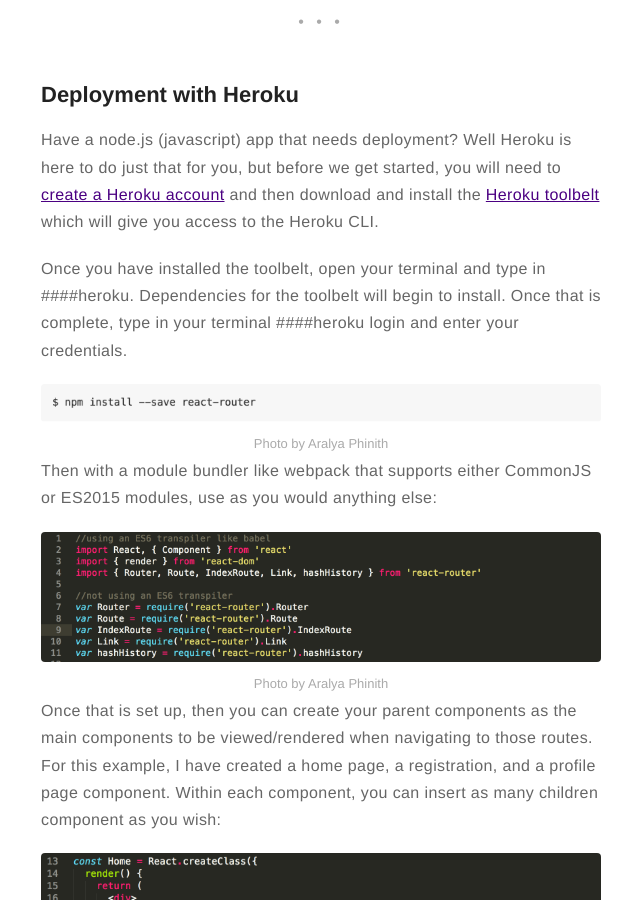
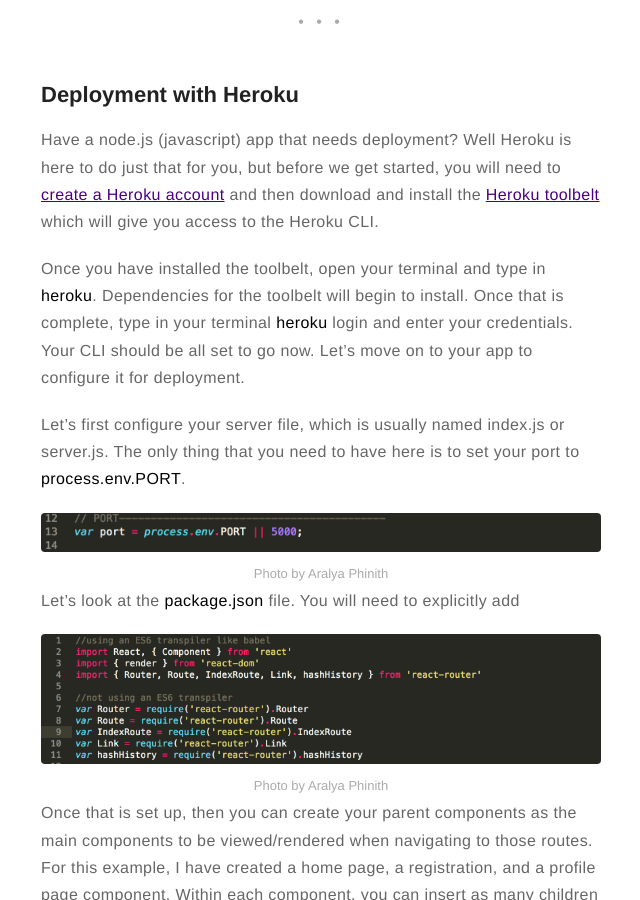
Before and after one commit to Aphinith/aphinith.github.io, a Jekyll site: the page built from _posts/2016-08-21-heroku-deployment.markdown, in a window 1280 px wide and 900 px high, scrolled down 426 px. Shown: the whole window, without its empty margins (319-959 px from the left). Built offline with Jekyll 4.4.1, drawn with Linux system fonts in a browser that asks for light colours; comment, search, counter and statistics services are not loaded.

Commit message:
instruction for server file to set to correct port

```diff
--- a/_posts/2016-08-21-heroku-deployment.markdown
+++ b/_posts/2016-08-21-heroku-deployment.markdown
@@ -18,14 +18,16 @@ description: deployment with Heroku
 
 Have a node.js (javascript) app that needs deployment?  Well Heroku is here to do just that for you, but before we get started, you will need to [create a Heroku account](https://www.heroku.com/) and then download and install the [Heroku toolbelt](https://toolbelt.heroku.com/) which will give you access to the Heroku CLI.
 
-Once you have installed the toolbelt, open your terminal and type in ####heroku.  Dependencies for the toolbelt will begin to install.  Once that is complete, type in your terminal ####heroku login and enter your credentials.
+Once you have installed the toolbelt, open your terminal and type in **heroku**.  Dependencies for the toolbelt will begin to install.  Once that is complete, type in your terminal **heroku** login and enter your credentials.  Your CLI should be all set to go now.  Let's move on to your app to configure it for deployment.
 
-<div class="react-router">
-  <img class="image" src="../assets/images/react-router1.png" alt="npm install react router">
+Let's first configure your server file, which is usually named index.js or server.js.  The only thing that you need to have here is to set your port to **process.env.PORT**.
+
+<div class="environment_port">
+  <img class="image" src="../assets/images/heroku2.png" alt="process.env.PORT">
   <figcaption class="caption">Photo by Aralya Phinith</figcaption>
 </div>
 
-Then with a module bundler like webpack that supports either CommonJS or ES2015 modules, use as you would anything else:
+Let's look at the **package.json** file.  You will need to explicitly add
 
 <div class="react-router">
   <img class="image" src="../assets/images/react-router2.png" alt="import react-router">
```
Also changed, not shown: assets/images/heroku2.png (added).
